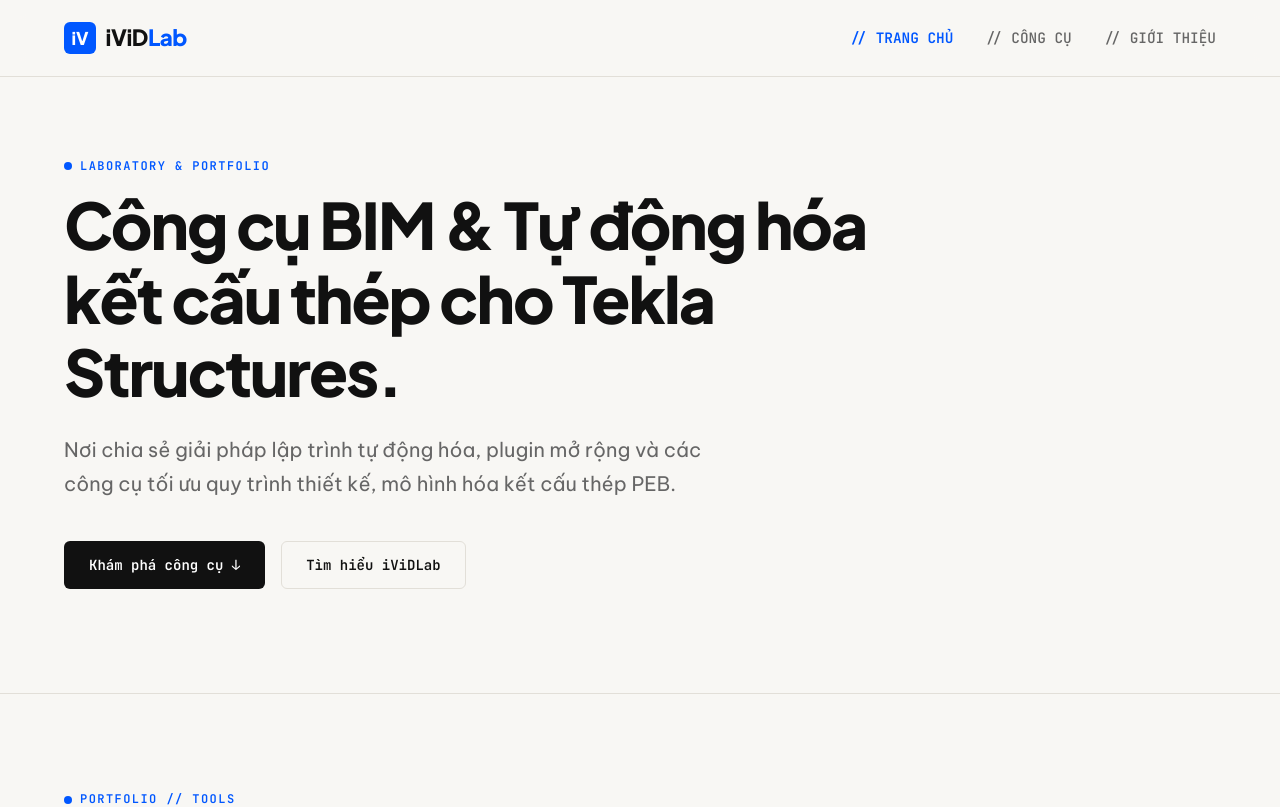
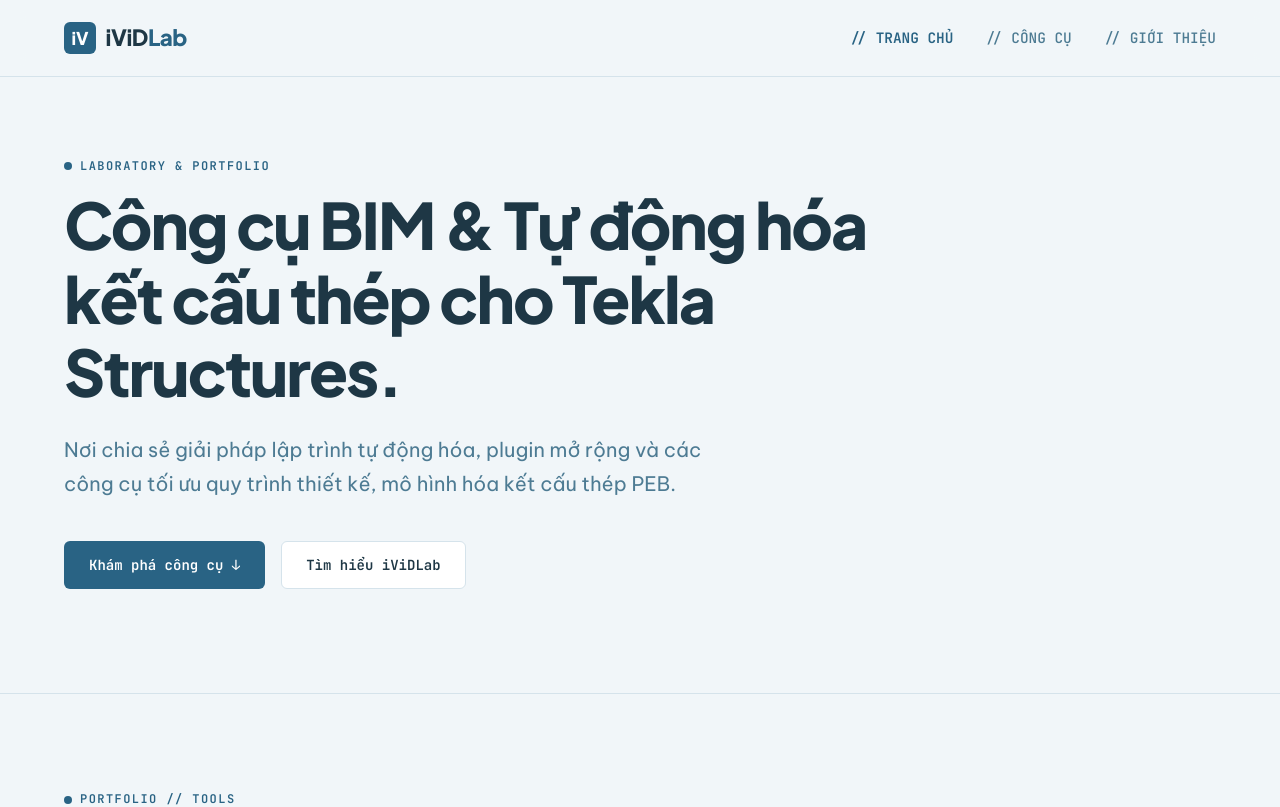
Before and after one commit to javisdinh0/ividlab, a React (Vite) app: page / in a window 1280 px wide. Shown: the top 807 px of the page. Built offline with nearby package versions, Linux system fonts and the light colour scheme.

Commit message:
style: apply new oceanic palette (Deep Slate Navy, Ocean Blue, Ice Blue, Soft Mist BG)

```diff
--- a/src/components/Footer.jsx
+++ b/src/components/Footer.jsx
@@ -5,7 +5,7 @@
     <footer style={{
       borderTop: '1px solid var(--border-rule)',
       padding: '3rem 0',
-      backgroundColor: 'rgba(248, 247, 244, 0.5)',
+      backgroundColor: 'rgba(241, 246, 249, 0.6)',
       marginTop: '4rem'
     }}>
       <div className="container" style={{
--- a/src/components/Header.jsx
+++ b/src/components/Header.jsx
@@ -6,7 +6,7 @@
       position: 'sticky',
       top: 0,
       zIndex: 100,
-      backgroundColor: 'rgba(248, 247, 244, 0.85)',
+      backgroundColor: 'rgba(241, 246, 249, 0.88)',
       backdropFilter: 'blur(12px)',
       borderBottom: '1px solid var(--border-rule)',
       padding: '1.25rem 0'
--- a/src/index.css
+++ b/src/index.css
@@ -1,12 +1,23 @@
 :root {
-  --bg-cream: #F8F7F4;
-  --bg-card: #FFFFFF;
-  --text-ink: #111111;
-  --text-muted: #666666;
-  --border-rule: #E2DFD8;
-  --accent-blue: #0057FF;
-  --accent-blue-light: #EBF2FF;
-  --highlight-yellow: #FFF176;
+  /* Coastal Ocean Palette */
+  --color-dark-navy: #1E3745;       /* Deepest Slate Navy for Headings & Key Text */
+  --color-ocean-blue: #296384;      /* Primary Accent Blue (Buttons, Links, Logos) */
+  --color-slate-blue: #4D7B93;      /* Secondary Slate Blue for muted text & subtitles */
+  --color-soft-blue: #789FB4;       /* Muted Sky/Ocean Blue */
+  --color-ice-blue: #A4C2D1;        /* Ice Blue Accent */
+  --color-mist-bg: #F1F6F9;         /* Very Light Ocean Mist Background */
+  --color-card-bg: #FFFFFF;         /* Pure White Card Background */
+  --color-border-rule: #D5E3EB;      /* Subtle Ocean Mist Border Line */
+  --color-blue-light-bg: #E8F2F7;   /* Soft Pill Tag Background */
+
+  --bg-cream: var(--color-mist-bg);
+  --bg-card: var(--color-card-bg);
+  --text-ink: var(--color-dark-navy);
+  --text-muted: var(--color-slate-blue);
+  --border-rule: var(--color-border-rule);
+  --accent-blue: var(--color-ocean-blue);
+  --accent-blue-light: var(--color-blue-light-bg);
+  --highlight-yellow: #CCE3EE;      /* Soft Oceanic Blue Highlight on Hover */
 
   --font-display: 'Plus Jakarta Sans', 'Be Vietnam Pro', sans-serif;
   --font-body: 'Be Vietnam Pro', sans-serif;
@@ -88,20 +99,20 @@
   margin: 3rem 0;
 }
 
-/* Signature Element: Yellow Highlighter Effect on Hover */
+/* Signature Element: Oceanic Highlight Effect on Hover */
 .highlight-hover {
   position: relative;
   display: inline;
   background-image: linear-gradient(120deg, var(--highlight-yellow) 0%, var(--highlight-yellow) 100%);
   background-repeat: no-repeat;
-  background-size: 0% 40%;
+  background-size: 0% 45%;
   background-position: 0 88%;
   transition: background-size 0.3s ease-in-out;
   cursor: pointer;
 }
 
 .highlight-hover:hover {
-  background-size: 100% 40%;
+  background-size: 100% 45%;
 }
 
 /* Buttons */
@@ -121,24 +132,24 @@
 }
 
 .btn-primary {
-  background-color: var(--text-ink);
+  background-color: var(--accent-blue);
   color: #FFFFFF;
 }
 
 .btn-primary:hover {
-  background-color: var(--accent-blue);
+  background-color: var(--color-dark-navy);
   color: #FFFFFF;
 }
 
 .btn-secondary {
-  background-color: transparent;
+  background-color: #FFFFFF;
   color: var(--text-ink);
   border-color: var(--border-rule);
 }
 
 .btn-secondary:hover {
-  border-color: var(--text-ink);
-  background-color: #FFFFFF;
+  border-color: var(--accent-blue);
+  color: var(--accent-blue);
 }
 
 /* Responsive Grid System */
@@ -163,7 +174,7 @@
 .card:hover {
   transform: translateY(-4px);
   border-color: var(--accent-blue);
-  box-shadow: 0 12px 24px rgba(0, 0, 0, 0.04);
+  box-shadow: 0 12px 24px rgba(30, 55, 69, 0.06);
 }
 
 /* Tag Pill */
```
